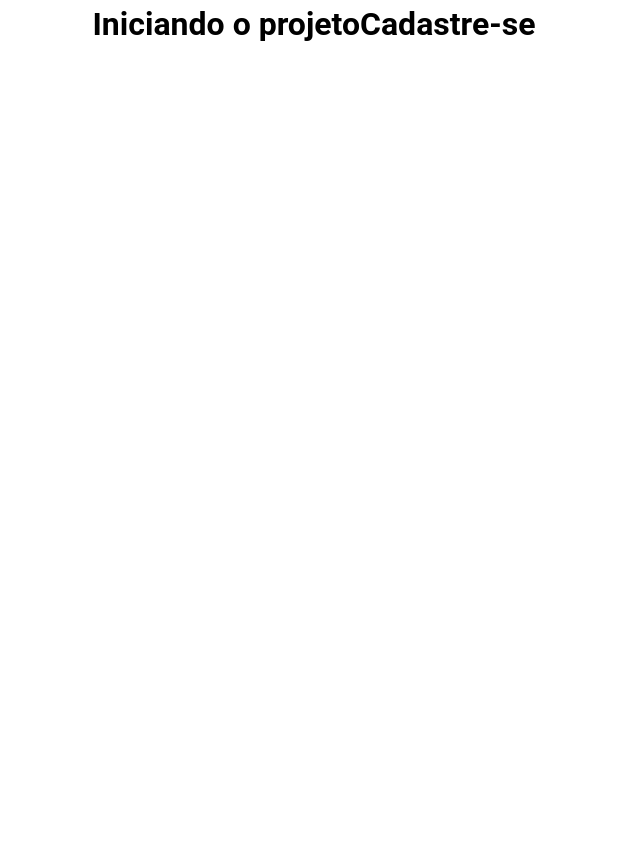
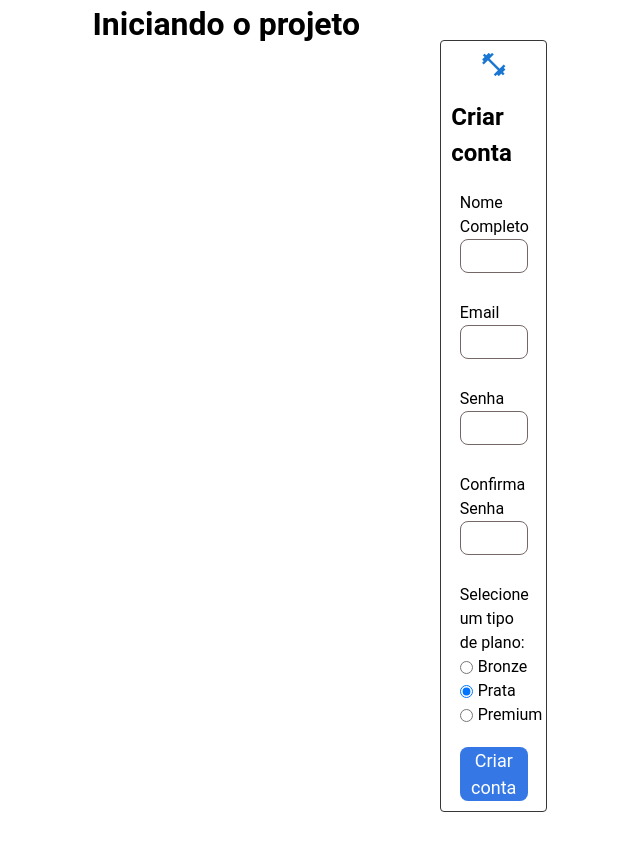
Before and after one commit to fnascimentosilva/projeto-front-end, a Vue app in the folder nerd-gym/: page /cadastro in a window 1280 px wide. Shown: the whole page, without its empty margins (280-920 px from the left). Before the commit the page ends 800 px from the top, so only its background shows below. Built offline with nearby package versions, Linux system fonts and the light colour scheme.

Commit message:
inserindo a tela de cadastro

```diff
--- /dev/null
+++ b/nerd-gym/src/utils/captureErrorYup.js
@@ -0,0 +1,6 @@
+export const captureErrorYup = (error) =>
+error.inner.reduce((acc, currentValue) => {
+    const data = {...acc}
+    data[currentValue.path] = currentValue.message
+    return data
+}, {})
--- a/nerd-gym/src/views/Login/Login.vue
+++ b/nerd-gym/src/views/Login/Login.vue
@@ -11,8 +11,9 @@
     <v-icon
       size="large"
       color="blue-darken-2"
-      icon="mdi-message-text"
+      icon="mdi-dumbbell"
     ></v-icon>
+
 
     <input placeholder="Digite o email" v-model="email" />
 
@@ -49,7 +50,7 @@ export default {
       if (this.errorInputEmail === '' && this.errorInputPassword === '') {
 
         axios({
-          url: 'http://localhost:3000/api/login',
+          url: 'http://localhost:3000/sessions',
           method: 'POST',
           data: {
             email: this.email,
@@ -58,8 +59,8 @@ export default {
         })
         .then((response) => {
 
-          localStorage.setItem("instagram_token", response.data.token)
-          localStorage.setItem("instagram_name", response.data.name)
+          localStorage.setItem("gym_token", response.data.token)
+          localStorage.setItem("gym_name", response.data.name)
 
           this.$router.push('/home')
           console.log("logado com sucesso")
--- a/nerd-gym/src/views/Signup/Signup.vue
+++ b/nerd-gym/src/views/Signup/Signup.vue
@@ -1,3 +1,273 @@
 <template>
-    <h1>Cadastre-se</h1>
+  <form @submit.prevent="handleCreateAccount" class="form-login">
+    <v-icon
+      size="large"
+      color="blue-darken-2"
+      icon="mdi-dumbbell"
+    ></v-icon>
+    <h2>Criar conta</h2>
+
+    <div class="form-element">
+      <label for="name">Nome Completo</label>
+      <input
+        class="form-input"
+        type="text"
+        id="name"
+        v-model="name"
+        :class="{ 'input-error': this.errors.name }"
+      />
+      <p class="texto-erro">{{ this.errors.name }}</p>
+    </div>
+
+    <div class="form-element">
+      <label for="email">Email</label>
+      <input
+        class="form-input"
+        type="text"
+        id="email"
+        v-model="email"
+        :class="{ 'input-error': this.errors.email }"
+      />
+      <p class="texto-erro">{{ this.errors.email }}</p>
+    </div>
+
+    <div class="form-element">
+      <label for="password">Senha</label>
+      <input
+        class="form-input"
+        type="password"
+        id="password"
+        v-model="password"
+        :class="{ 'input-error': this.errors.password }"
+      />
+      <p class="texto-erro">{{ this.errors.password }}</p>
+    </div>
+
+    <div class="form-element">
+      <label for="confirmPassword">Confirma Senha</label>
+      <input
+        class="form-input"
+        type="password"
+        id="confirmPassword"
+        v-model="confirmPassword"
+        :class="{ 'input-error': this.errors.confirmPassword }"
+      />
+      <p class="texto-erro">{{ this.errors.confirmPassword }}</p>
+    </div>
+
+
+
+    <div class="form-element">
+      <p>Selecione um tipo de plano:</p>
+
+      <div class="form-radio">
+        <input id="bronze" type="radio" value="1" v-model="planType" />
+        <label for="bronze">Bronze</label>
+      </div>
+
+      <div class="form-radio">
+        <input id="prata" type="radio" value="2" v-model="planType" />
+        <label for="prata">Prata</label>
+      </div>
+
+      <div class="form-radio">
+        <input id="premium" type="radio" value="3" v-model="planType" />
+        <label for="premium">Premium</label>
+      </div>
+    </div>
+
+
+
+    <button>Criar conta</button>
+  </form>
 </template>
+
+<script>
+import * as yup from 'yup'
+import { captureErrorYup } from '../../utils/captureErrorYup'
+import axios from 'axios'
+
+export default {
+  data() {
+    return {
+      name: '',
+      email: '',
+      password: '',
+      confirmPassword: '',
+      planType: '2',
+
+      errors: {}
+    }
+  },
+  methods: {
+    handleCreateAccount() {
+      try {
+        //SCHEMA VALIDATION
+        const schema = yup.object().shape({
+          name: yup.string().required('*Nome é obrigatório'),
+          email: yup.string().email('Email não é válido').required('*Email é obrigatório'),
+
+          password: yup.string().required('*Senha é obrigatória'),
+          confirmPassword: yup
+            .string()
+            .required('*A confirmação é necessária')
+            .oneOf([yup.ref('password')], 'As senhas devem coincidir')
+
+        })
+
+        schema.validateSync(
+          {
+            name: this.name,
+            email: this.email,
+
+            password: this.password,
+            confirmPassword: this.confirmPassword,
+
+          },
+          { abortEarly: false } //mostrar todos os erros que estao acontecendo de uma só vez
+        )
+
+        //Cadastro de usuário
+
+        axios({
+          url: 'http://localhost:3000/users',
+          method: 'POST',
+          data: {
+            name: this.name,
+            email: this.email,
+            password: this.password,
+            type_plan: this.planType
+          }
+        })
+          .then(() => {
+            alert('Cadastrado com sucesso')
+            this.$router.push('/')
+          })
+          .catch((error) => {
+            console.log(error)
+            if(error.response?.data?.message) {
+              alert(error.response.data.message)
+            } else {
+              alert('Houve uma falha ao tentar cadastrar')
+            }
+          })
+
+        /* fetch('http://localhost:3000/api/register', {
+          method: 'POST',
+          body: JSON.stringify({
+            name: this.name,
+            email: this.email,
+            phone: this.phone,
+            password: this.password,
+            confirmPassword: this.confirmPassword,
+            confirmTerms: this.confirmTerms,
+            sponsor: this.sponsor,
+            bio: this.bio,
+            planType: this.planType
+          }),
+          headers: {
+            'Content-Type': 'application/json'
+          }
+        }) */
+        /* .then((response) => {
+            if (!response.ok === false) {
+              throw new Error()
+            }
+            return response.json()
+
+          })
+          .then((response) =>{
+            alert('Cadastrado com sucesso')
+          })
+          .catch(() => {
+            alert('Houve uma falha ao tentar cadastrar')
+          }) */
+      } catch (error) {
+        if (error instanceof yup.ValidationError) {
+          //capturar os erros do yup
+          this.errors = captureErrorYup(error)
+        }
+      }
+    }
+  }
+}
+</script>
+
+<style scoped>
+.form-login {
+  margin: 40px auto;
+  width: 40%;
+
+  border-radius: 4px;
+  border: 1px solid #383737;
+
+  display: flex;
+  flex-direction: column;
+  gap: 20px;
+  align-items: center;
+
+  padding: 10px;
+}
+
+.form-element,
+.form-checkbox {
+  display: flex;
+  flex-direction: column;
+  width: 80%;
+}
+
+.form-input,
+.form-select,
+.form-textarea {
+  height: 34px;
+  width: 100%;
+  border-radius: 8px;
+  border: 1px solid #756767;
+  outline: none;
+}
+
+.form-textarea {
+  height: 68px;
+}
+
+.form-radio {
+  display: flex;
+  align-items: center;
+  gap: 5px;
+}
+
+.input-area {
+  width: 80%;
+
+  display: flex;
+  flex-direction: column;
+}
+
+.input-area input {
+  width: 100%;
+}
+
+.texto-erro {
+  color: red;
+  margin: 4px;
+}
+
+.input-error {
+  border-color: red;
+}
+
+button {
+  width: 80%;
+  height: 54px;
+  background-color: #3578e5;
+
+  color: white;
+  font-size: 18px;
+  border-radius: 8px;
+  border: none;
+}
+
+button:hover {
+  background-color: #286ee0;
+}
+</style>
```
Also changed, not shown: nerd-gym/package.json (+7 -1 lines), 1 other file (tests, documents, lock files or other folders).
